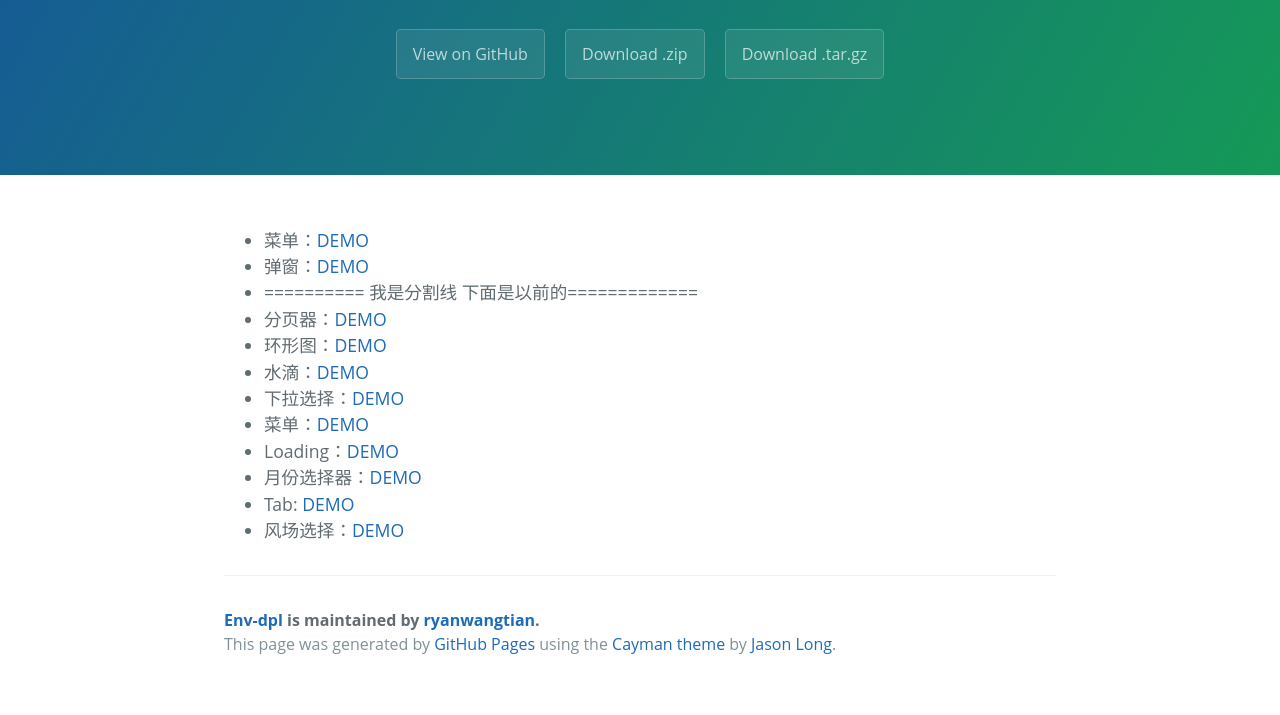
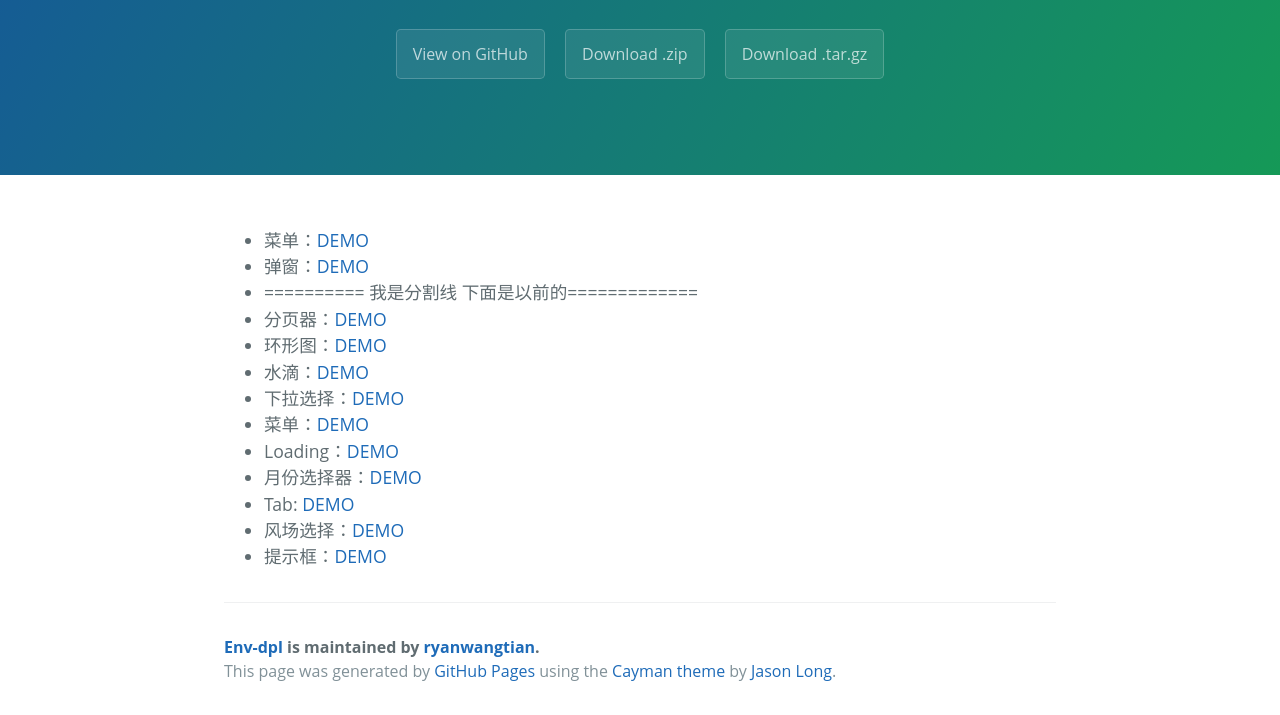
Before and after one commit to ryanwangtian/env-dpl, a website: page index.html in a window 1280 px wide. Shown: the part 208-923 px from the top of the page. Before the commit the page ends 896 px from the top, so only its background shows below. Drawn offline with Linux system fonts and the light colour scheme.

Commit message:
add popup message in index.html

```diff
--- a/index.html
+++ b/index.html
@@ -31,6 +31,7 @@
       	<li>月份选择器：<a href="old/envMonthPicker/demo.html">DEMO</a></li>
       	<li>Tab: <a href="old/envTabs/demo.html">DEMO</a></li>
       	<li>风场选择：<a href="old/farmSelector/demo.html">DEMO</a></li>
+      	<li>提示框：<a href="old/envPopupMessage/demo.html">DEMO</a></li>
       </ul>
 
       <footer class="site-footer">
```
